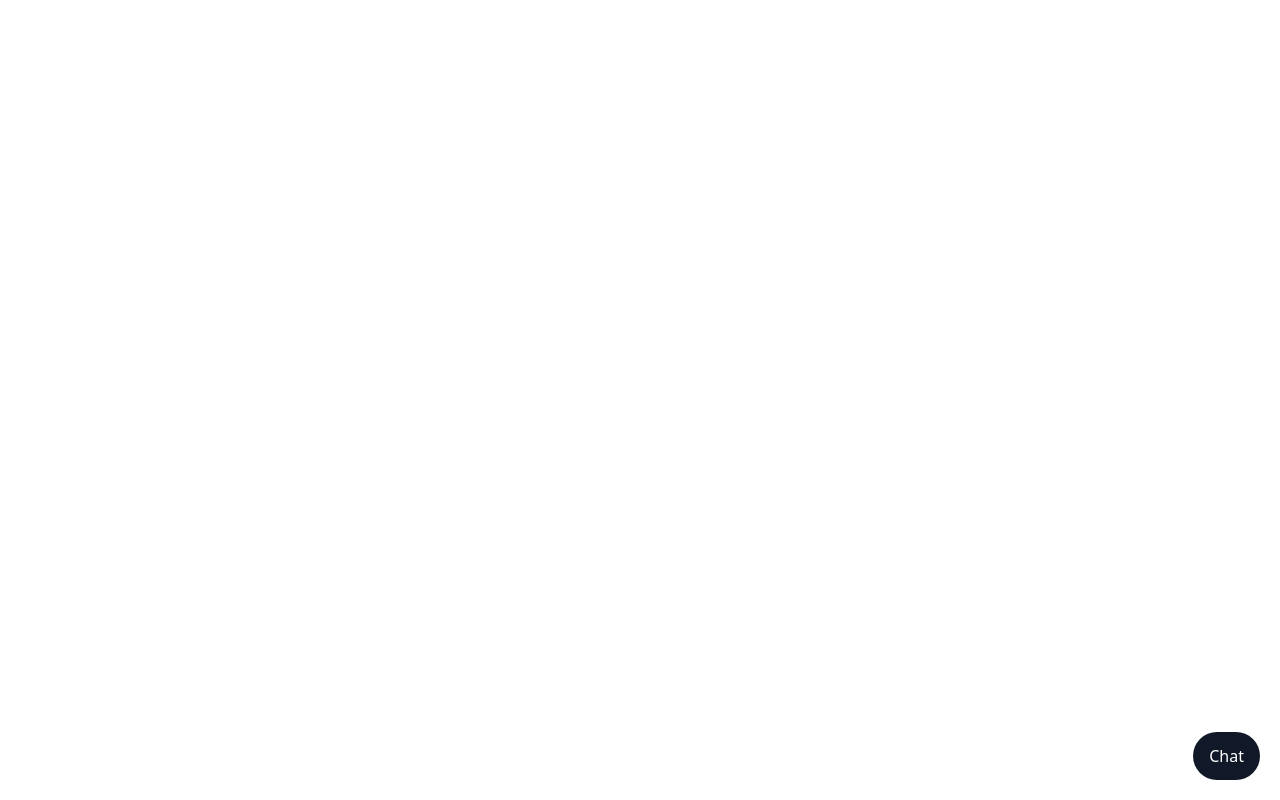
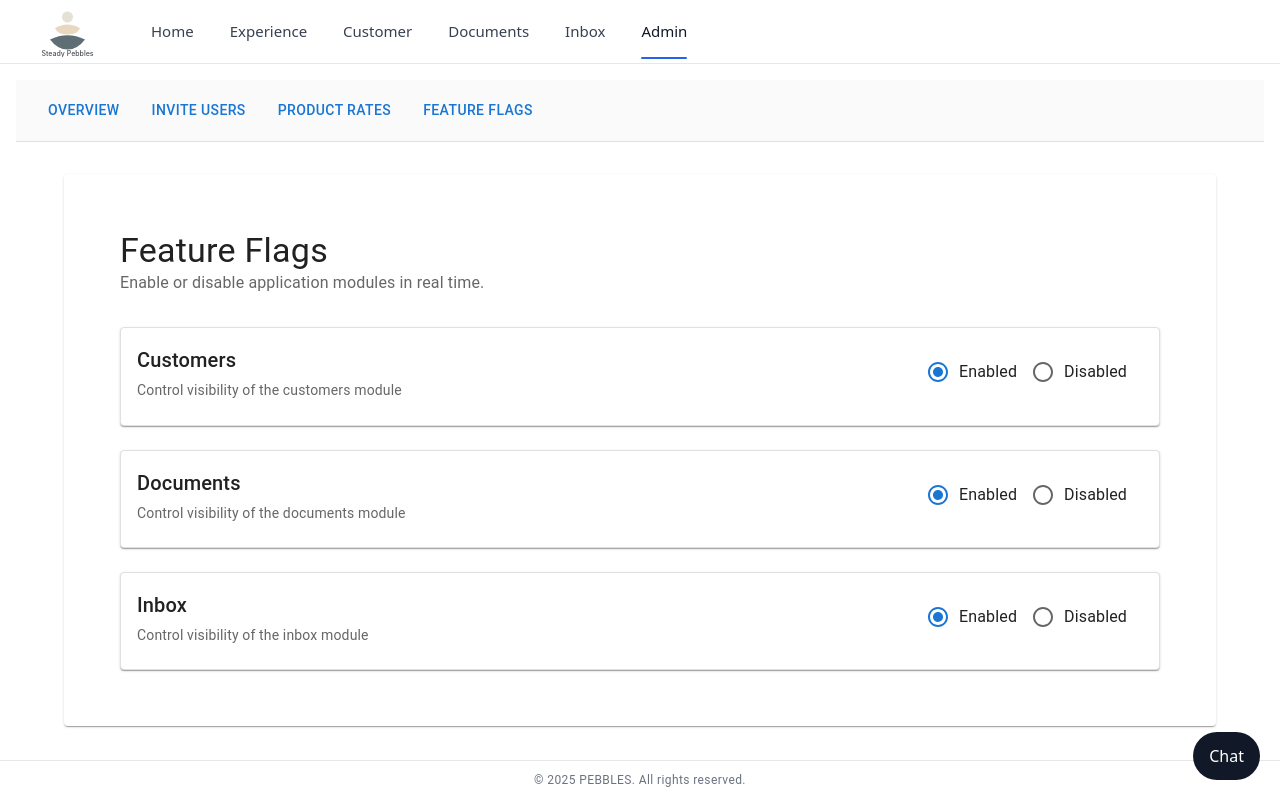
Before and after one commit to drharshpratap/jhelum-oms-ui, a React (Create React App) app: page /admin/featureflags in a window 1280 px wide. Before the commit this address had no page. Built offline with nearby package versions, Linux system fonts and the light colour scheme.

Commit message:
added feature flag

```diff
--- a/src/App.js
+++ b/src/App.js
@@ -21,6 +21,7 @@ import AdminLayout from "./layouts/AdminLayout";
 import AdminLanding from "./pages/AdminLanding";
 import InviteUser from "./features/admin/InviteUser";
 import ProductRates from "./features/admin/ProductRates";
+import FeatureFlags from "./features/admin/FeatureFlags";
 
 import ChatLauncherButton from "./features/aichat/components/ChatLauncherButton";
 
@@ -50,6 +51,7 @@ function App() {
             <Route index element={<AdminLanding />} />
             <Route path="invite" element={<InviteUser />} />
             <Route path="rates" element={<ProductRates />} />
+            <Route path="featureflags" element={<FeatureFlags />} />
           </Route>
 
           <Route path="inbox" element={<InboxLayout />}>
--- a/src/components/Navbar/DesktopNav.jsx
+++ b/src/components/Navbar/DesktopNav.jsx
@@ -1,8 +1,14 @@
 import { NavLink } from "react-router-dom";
+import { useSelector } from "react-redux";
 import { NAV_LINKS } from "./navConfig";
 import logo from "../../assets/logo-full.svg";
 
 export default function DesktopNav() {
+
+  const featureFlags = useSelector(
+    state => state.admin.featureFlags
+  );
+
   return (
     <nav className="desktop-navbar">
       <div className="desktop-navbar__logo">
@@ -10,7 +16,12 @@ export default function DesktopNav() {
       </div>
 
       <div className="desktop-navbar__links">
-        {NAV_LINKS.map(link => (
+        {NAV_LINKS
+          .filter(link => {
+            if (!link.featureKey) return true;
+            return featureFlags?.[link.featureKey];
+          })
+          .map(link => (
             <NavLink
               key={link.path}
               to={link.path}
@@ -24,6 +35,7 @@ export default function DesktopNav() {
             </NavLink>
           ))}
       </div>
+
     </nav>
   );
 }
--- a/src/components/Navbar/navConfig.js
+++ b/src/components/Navbar/navConfig.js
@@ -1,9 +1,11 @@
-
 export const NAV_LINKS = [
   { label: "Home", path: "/" },
-  { label: "Experience", path: "/experience", },
-  { label: "Customer", path: "/clients" },
-  { label: "Documents", path: "/documents" },
-  { label: "Inbox", path: "/inbox" },
+  { label: "Experience", path: "/experience" },
+
+  // Feature-flag controlled entries
+  { label: "Customer", path: "/clients", featureKey: "clients" },
+  { label: "Documents", path: "/documents", featureKey: "documents" },
+  { label: "Inbox", path: "/inbox", featureKey: "inbox" },
+
   { label: "Admin", path: "/admin" }
 ];
--- a/src/components/admin/AdminNavbar.jsx
+++ b/src/components/admin/AdminNavbar.jsx
@@ -22,6 +22,9 @@ export default function AdminNavbar() {
       <Button component={NavLink} to="/admin/rates">
         Product Rates
       </Button>
+      <Button component={NavLink} to="/admin/featureflags">
+        Feature Flags
+      </Button>
     </Box>
   );
 }
--- /dev/null
+++ b/src/features/admin/FeatureFlags.jsx
@@ -0,0 +1,83 @@
+import { useDispatch, useSelector } from "react-redux";
+import {
+  Box,
+  Card,
+  CardContent,
+  Typography,
+  Radio,
+  RadioGroup,
+  FormControlLabel
+} from "@mui/material";
+import { setFeatureFlag } from "./featureFlagsSlice";
+
+export default function FeatureFlags() {
+  const dispatch = useDispatch();
+  const featureFlags = useSelector(
+    state => state.admin.featureFlags
+  );
+
+  const renderFeatureCard = (label, key) => (
+    <Card className="feature-flag-card">
+      <CardContent className="feature-flag-card__content">
+        <Box className="feature-flag-card__text">
+          <Typography variant="h6">
+            {label}
+          </Typography>
+          <Typography
+            variant="body2"
+            color="text.secondary"
+          >
+            Control visibility of the {label.toLowerCase()} module
+          </Typography>
+        </Box>
+
+        <RadioGroup
+          row
+          value={featureFlags[key] ? "enabled" : "disabled"}
+          onChange={(_, value) =>
+            dispatch(
+              setFeatureFlag({
+                feature: key,
+                value: value === "enabled"
+              })
+            )
+          }
+          className="feature-flag-card__controls"
+        >
+          <FormControlLabel
+            value="enabled"
+            control={<Radio />}
+            label="Enabled"
+          />
+          <FormControlLabel
+            value="disabled"
+            control={<Radio />}
+            label="Disabled"
+          />
+        </RadioGroup>
+      </CardContent>
+    </Card>
+  );
+
+  return (
+    <Box className="feature-flags-page">
+      <Box className="feature-flags-page__header">
+        <Typography variant="h4">
+          Feature Flags
+        </Typography>
+        <Typography
+          variant="body1"
+          color="text.secondary"
+        >
+          Enable or disable application modules in real time.
+        </Typography>
+      </Box>
+
+      <Box className="feature-flags-page__list">
+        {renderFeatureCard("Customers", "clients")}
+        {renderFeatureCard("Documents", "documents")}
+        {renderFeatureCard("Inbox", "inbox")}
+      </Box>
+    </Box>
+  );
+}
--- a/src/features/admin/admin.css
+++ b/src/features/admin/admin.css
@@ -54,3 +54,45 @@
   font-size: 13px;
   margin-bottom: 16px;
 }
+
+
+.feature-flags-page {
+  padding: 32px;
+}
+
+.feature-flags-page__header {
+  margin-bottom: 32px;
+}
+
+.feature-flags-page__list {
+  display: flex;
+  flex-direction: column;
+  gap: 24px;
+}
+
+.feature-flag-card {
+  border: 1px solid #e0e0e0;
+  border-radius: 12px;
+  transition: box-shadow 0.25s ease, transform 0.25s ease;
+}
+
+.feature-flag-card:hover {
+  box-shadow: 0 8px 24px rgba(0, 0, 0, 0.08);
+  transform: translateY(-2px);
+}
+
+.feature-flag-card__content {
+  display: flex;
+  align-items: center;
+  justify-content: space-between;
+}
+
+.feature-flag-card__text {
+  display: flex;
+  flex-direction: column;
+  gap: 4px;
+}
+
+.feature-flag-card__controls {
+  margin-left: 24px;
+}
--- /dev/null
+++ b/src/features/admin/featureFlagsSlice.js
@@ -0,0 +1,23 @@
+import { createSlice } from '@reduxjs/toolkit';
+
+const initialState = {
+  featureFlags: {
+    clients: true,
+    documents: true,
+    inbox: true,
+  },
+};
+
+const featureFlagsSlice = createSlice({
+  name: 'admin',
+  initialState,
+  reducers: {
+    setFeatureFlag(state, action) {
+      const { feature, value } = action.payload;
+      state.featureFlags[feature] = value;
+    },
+  },
+});
+
+export const { setFeatureFlag } = featureFlagsSlice.actions;
+export default featureFlagsSlice.reducer;
--- a/src/pages/Home.jsx
+++ b/src/pages/Home.jsx
@@ -6,6 +6,8 @@ import clientsImg from "../assets/illustrations/clients.svg";
 import documentsImg from "../assets/illustrations/documents.svg";
 import adminImg from "../assets/illustrations/admin.svg";
 import inboxImg from "../assets/illustrations/inbox.svg";
+import { useSelector } from "react-redux";
+
 
 const MODULES = [
   {
@@ -13,14 +15,16 @@ const MODULES = [
     description: "Manage and organize Customer data.",
     image: clientsImg,
     route: "/clients",
-    color: "blue"
+    color: "blue",
+    featureKey: "clients"
   },
   {
     title: "Document Management",
     description: "Upload, organize, and manage documents.",
     image: documentsImg,
     route: "/documents",
-    color: "purple"
+    color: "purple",
+    featureKey: "documents"
   },
   {
     title: "Admin Controls",
@@ -34,12 +38,17 @@ const MODULES = [
     description: "Communicate with users inside the application.",
     image: inboxImg,
     route: "/inbox",
-    color: "green"
+    color: "green",
+    featureKey: "inbox"
   }
 ];
 
 export default function Home() {
   const navigate = useNavigate();
+
+  const featureFlags = useSelector(
+    state => state.admin.featureFlags
+  );
 
   return (
     <Box className="home-container">
@@ -61,7 +70,10 @@ export default function Home() {
       </Box>
 
       <Grid container spacing={3}>
-        {MODULES.map((module) => (
+        {MODULES.filter(module => {
+          if (!module.featureKey) return true;
+          return featureFlags?.[module.featureKey];
+        }).map((module) => (
           <Grid item xs={12} md={6} key={module.title}>
             <Box className={`module-card ${module.color}`}>
               <img
--- a/src/store.js
+++ b/src/store.js
@@ -1,9 +1,11 @@
 import { configureStore } from '@reduxjs/toolkit';
 import clientReducer from './features/clients/clientSlice';
+import adminReducer from './features/admin/featureFlagsSlice';
 
 const store = configureStore({
   reducer: {
     clients: clientReducer,
+    admin: adminReducer,
   },
 });
 
```
Lines whose indentation alone changed are shown as unchanged.
